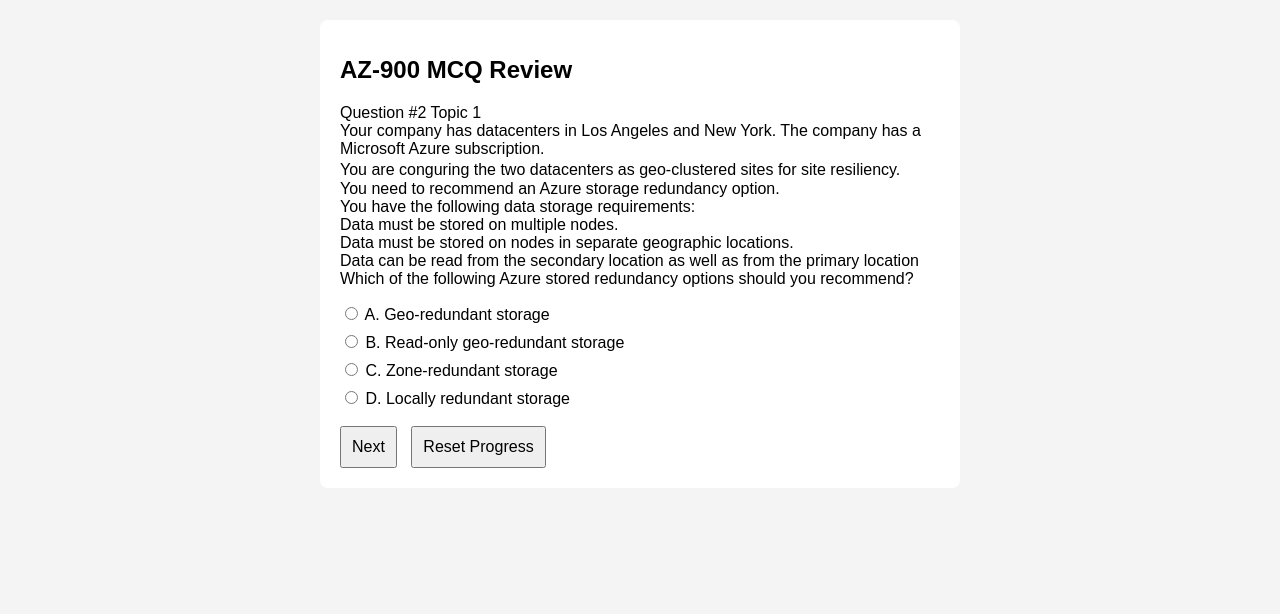
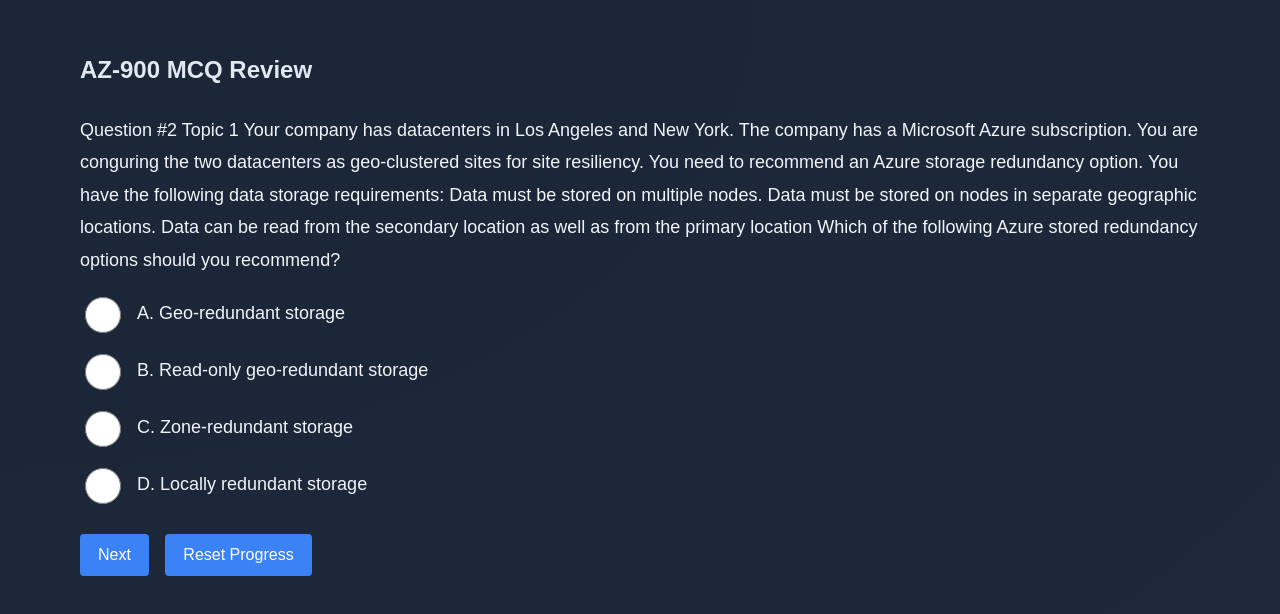
Before and after one commit to ter-ry/lockdown-reviser, a plain HTML site: page index.html in a window 1280 px wide. Drawn offline with Linux system fonts and the light colour scheme.

Commit message:
Changed style

```diff
--- a/app.js
+++ b/app.js
@@ -29,10 +29,14 @@
   }
 
   const qText = document.createElement("p");
-  qText.innerText = current.question;
+  qText.innerHTML = current.question.replace(/\n/g, " ");
+  qText.className = "question";
   quiz.appendChild(qText);
 
   for (let key in current.options) {
+    const wrapper = document.createElement("div");
+    wrapper.className = "option";
+
     const label = document.createElement("label");
     const radio = document.createElement("input");
     radio.type = "radio";
@@ -54,7 +58,9 @@
     };
     label.appendChild(radio);
     label.appendChild(document.createTextNode(` ${key}. ${current.options[key]}`));
-    quiz.appendChild(label);
+
+    wrapper.appendChild(label);
+    quiz.appendChild(wrapper);
   }
 }
 
--- a/style.css
+++ b/style.css
@@ -1,31 +1,66 @@
 body {
+  margin: 0;
   font-family: sans-serif;
-  background: #f4f4f4;
-  padding: 20px;
-  margin: 0;
+  background: radial-gradient(ellipse at top left, #0f172a, #1e293b);
+  color: #f1f5f9;
+  font-size: 16px;
 }
 
 .container {
-  background: white;
-  max-width: 600px;
-  margin: auto;
-  padding: 20px;
-  border-radius: 8px;
+  width: 100vw;
+  min-height: 100vh;
+  padding: 40px 80px;
+  background-color: rgba(30, 41, 59, 0.85);
+  box-sizing: border-box;
+  box-shadow: 0 0 12px rgba(0, 0, 0, 0.3);
+  color: #f1f5f9;
 }
 
 h1 {
-  font-size: 1.5rem;
-  margin-bottom: 20px;
+  font-size: 24px;
+  margin-bottom: 30px;
+  color: #e2e8f0;
+}
+
+#quiz {
+  margin-bottom: 30px;
+  line-height: 1.8;
+  font-size: 18px;
+}
+
+.option label {
+  display: flex;
+  align-items: center;
+  font-size: 18px;
+  margin: 18px 0;
+  cursor: pointer;
+}
+
+.option input[type="radio"] {
+  width: 36px;
+  height: 36px;
+  margin-right: 16px;
+  accent-color: #38bdf8;
+}
+
+#feedback {
+  font-size: 16px;
+  margin-bottom: 30px;
+  color: #94a3b8;
 }
 
 button {
-  margin-top: 10px;
-  margin-right: 10px;
-  padding: 10px;
-  font-size: 1rem;
+  font-size: 16px;
+  padding: 12px 18px;
+  margin-right: 12px;
+  cursor: pointer;
+  background-color: #3b82f6;
+  color: white;
+  border: none;
+  border-radius: 4px;
+  transition: background 0.3s ease;
 }
 
-label {
-  display: block;
-  margin-bottom: 8px;
+button:hover {
+  background-color: #2563eb;
 }
```
Also changed, not shown: 1 other file.
